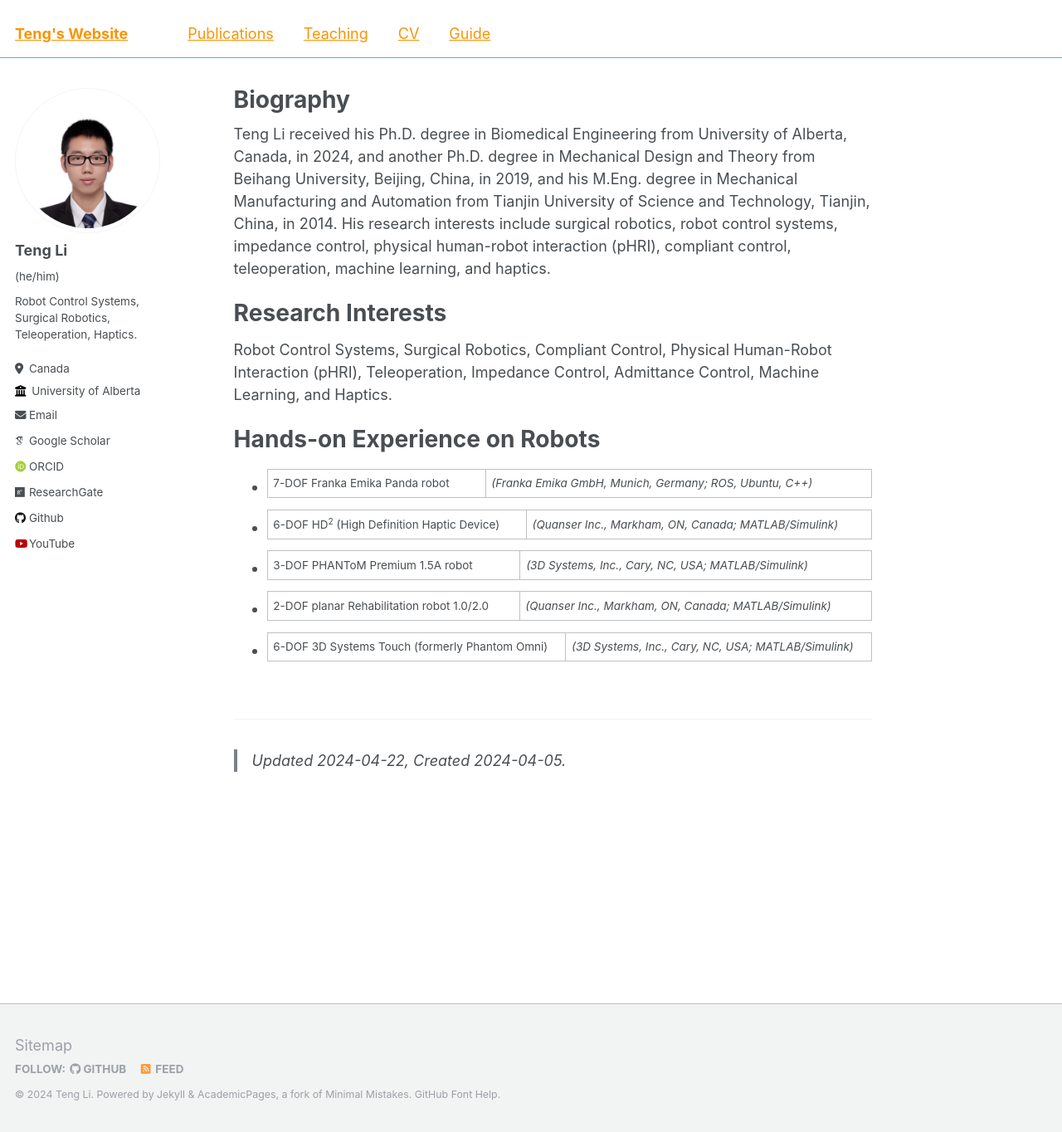
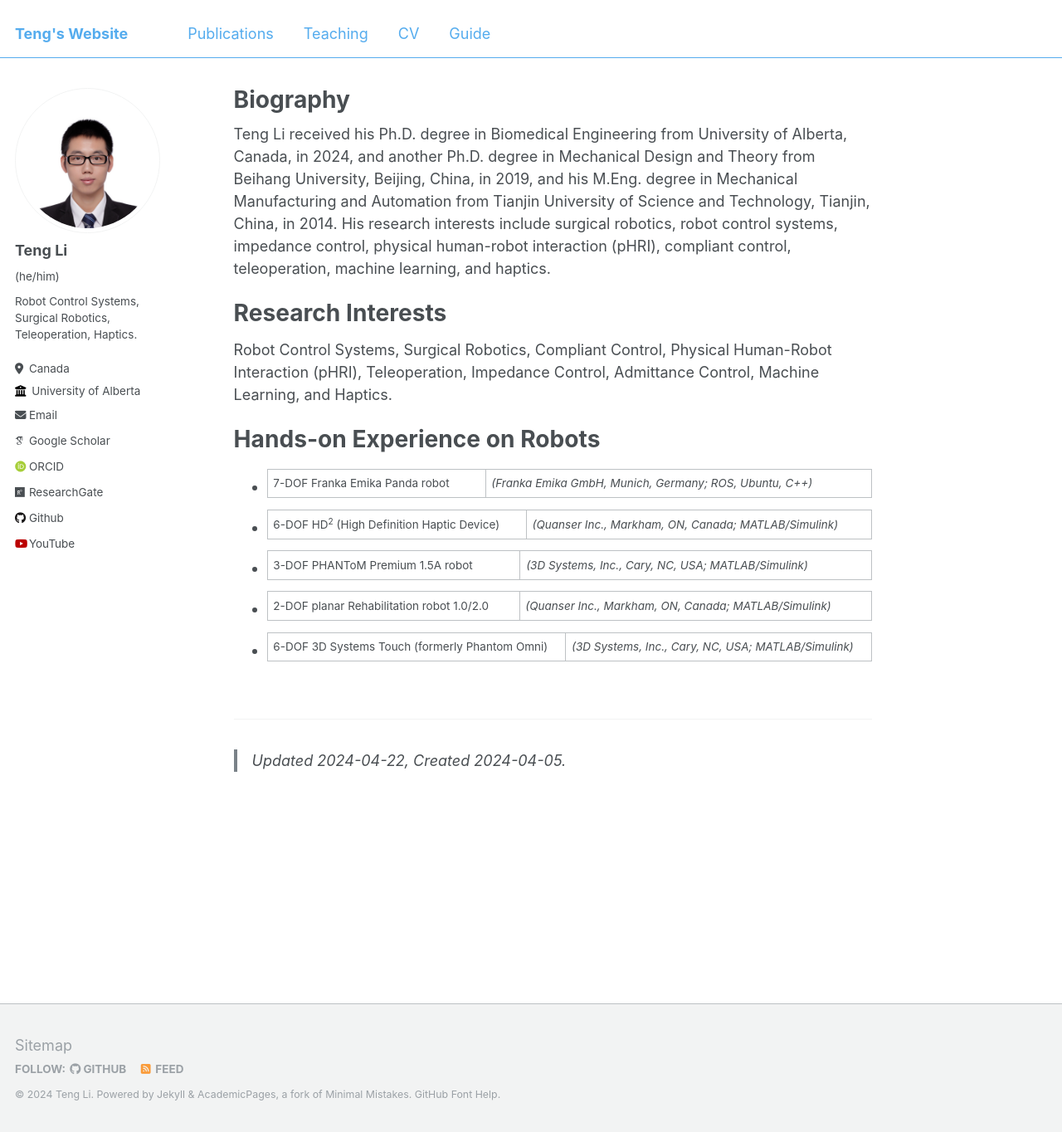
Before and after one commit to teng4/teng4.github.io, a Jekyll site: the page built from _pages/about.md, in a window 1280 px wide and 1364 px high. Shown: the whole window at 83% size. Built offline with Jekyll 4.4.1, drawn with Linux system fonts in a browser that asks for light colours; some web fonts are replaced.

Commit message:
Update _navigation.scss

```diff
--- a/_sass/_navigation.scss
+++ b/_sass/_navigation.scss
@@ -182,13 +182,13 @@
     margin: 0 1rem;
     padding: 0.5rem 0;
     //color: $masthead-link-color; //teng4note, orginal.
-    color: $warning-color; //teng4, modified.
-    //text-decoration: none; //teng4note, orginal.
-    text-decoration: underline; //teng4, modified.
+    color: $twitter-color; //$warning-color; //teng4, modified. teng4note, set the default color of the texts.
+    text-decoration: none; //teng4note, orginal.
+    //text-decoration: underline; //teng4, modified. teng4note, underline will have underline the text, but not the animation underline.
 
     &:hover {
       //color: $masthead-link-color-hover; //teng4note, orginal.
-      color: $vine-color; //red; //teng4, modified.
+      color: red; //$vine-color; //red; //teng4, modified. teng4note, set the text color when the pointer hovers.
     }
   }
 
@@ -271,8 +271,10 @@
       font-size: $type-size-5;
 
       &:hover {
-        color: $masthead-link-color-hover;
-        background: mix(#fff, $primary-color, 75%);
+        //color: $masthead-link-color-hover; //teng4note, orginal.
+        color: #fff; //teng4, modified.
+        //background: mix(#fff, $primary-color, 75%); //teng4note, orginal.
+        background: $rss-color; //teng4, modified.
       }
     }
 
@@ -331,8 +333,8 @@
     color: inherit;
 
     &:hover {
-      //text-decoration: underline; //teng4note, original.
-      text-decoration: none; //teng4, modified.
+      text-decoration: underline; //teng4note, original.
+      //text-decoration: none; //teng4, modified. note, may not reflected as it is using another nav mode.
     }
   }
 
@@ -346,8 +348,8 @@
     border-radius: $border-radius;
 
     &:hover {
-      //color: #fff; //teng4note, original.
-      color: red;  //teng4, modified.
+      color: #fff; //teng4note, original.
+      //color: red;  //teng4, modified. note, may not reflected as it is using another nav mode.
     }
   }
 }
```
